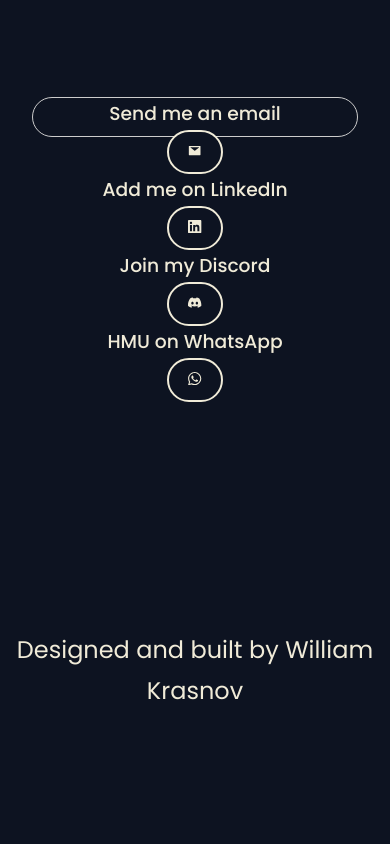
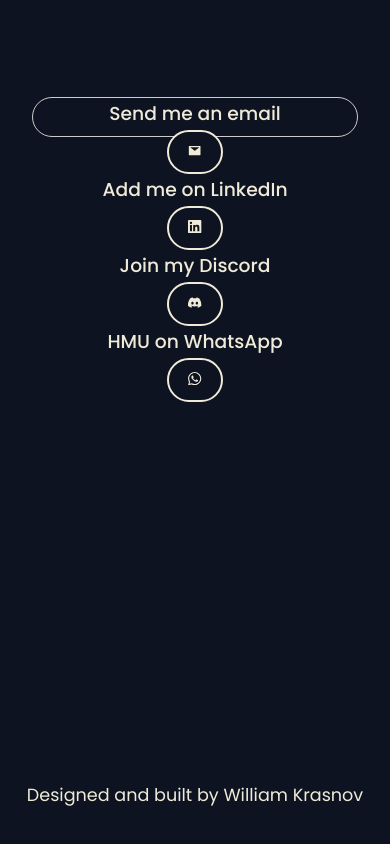
Before and after one commit to willkoman/portfolio, a React (Create React App) app: page / in a window 390 px wide. Shown: the part 4265-5109 px from the top of the page. Built offline with nearby package versions, Linux system fonts and the light colour scheme.

Commit message:
style update

```diff
--- a/src/components/footer/footer.css
+++ b/src/components/footer/footer.css
@@ -1,6 +1,6 @@
 .footer__text {
     color: var(--color-text);
-    font-size: 1.5rem;
+    font-size: 1.1rem;
     font-weight: 400;
     margin: 0;
     padding: 0;
@@ -10,6 +10,6 @@
 }
 @media screen and (max-width: 768px) {
     .footer__text {
-        margin-top: -20rem;
+        margin-top: -20vh;
     }
 }
--- a/src/components/header/header.css
+++ b/src/components/header/header.css
@@ -29,7 +29,7 @@
     gap: 1.2rem;
     left:50%;
     transform: translateX(-25%);
-    bottom: -1rem;
+    bottom: 350px;
     padding: 0rem 0rem 0rem 0rem;
     z-index: 2;
     scale: 2.0;
@@ -80,7 +80,7 @@
 }
 
 
-@media screen and (max-width: 600px) {
+@media screen and (max-width: 768px) {
     header {
         height: 100vh;
     }
@@ -88,4 +88,7 @@
     {
          display: none;
     }
+    .header__socials {
+        bottom: 300px;
 }
+}
```
